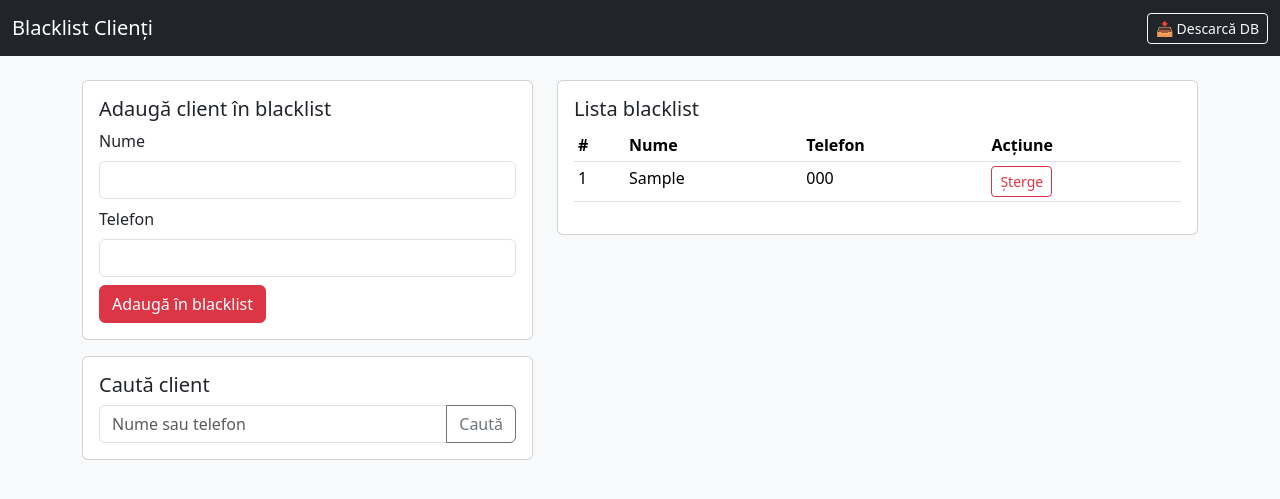
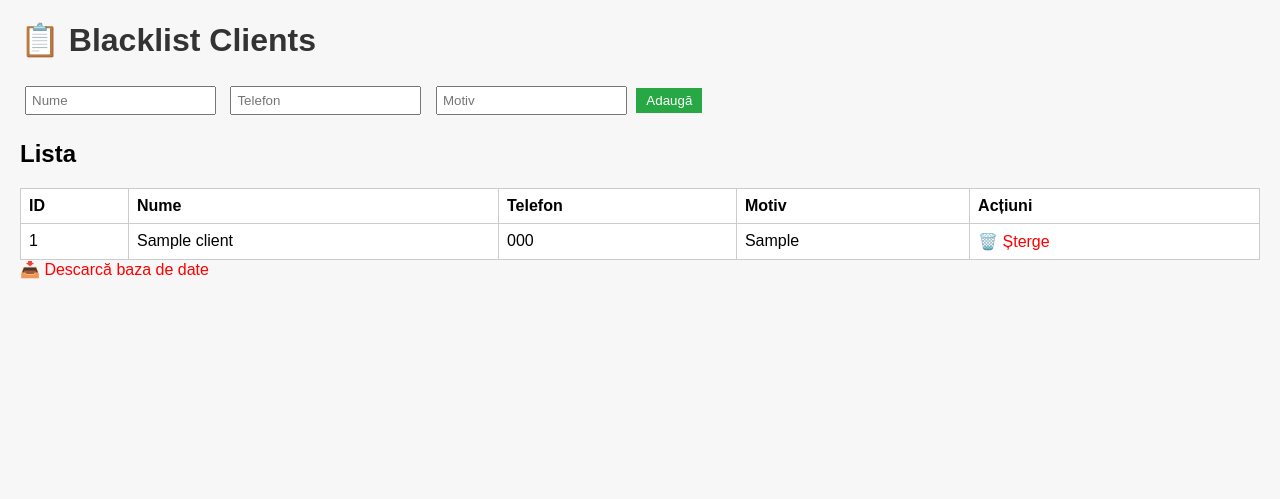
Before and after one commit to gsmcontactct/Web-Blacklist-Clients, a Flask app: page / in a window 1280 px wide. Shown: the top 499 px of the page. Run offline with Flask 3, Linux system fonts and the light colour scheme; tables that the repository leaves empty hold one stand-in row (values such as "Sample post").

Commit message:
Initial commit - Flask Blacklist Clients

```diff
--- a/app.py
+++ b/app.py
@@ -1,89 +1,55 @@
-from flask import Flask, render_template, request, redirect, url_for, flash, send_file
+from flask import Flask, render_template, request, redirect, url_for, send_file
 import sqlite3
-import re
-from pathlib import Path
-
-DB_FILE = "blacklist.db"
 
 app = Flask(__name__)
-app.secret_key = "schimba_cheia_aici"  # schimbă în producție
 
-def normalize(text):
-    return re.sub(r'[^a-z0-9 ]', '', (text or "").lower().strip())
+DB_NAME = 'blacklist.db'
 
 def init_db():
-    Path(DB_FILE).parent.mkdir(parents=True, exist_ok=True)
-    conn = sqlite3.connect(DB_FILE)
+    conn = sqlite3.connect(DB_NAME)
     c = conn.cursor()
-    c.execute("""
-        CREATE TABLE IF NOT EXISTS blacklist (
-            id INTEGER PRIMARY KEY AUTOINCREMENT,
-            nume TEXT NOT NULL,
-            telefon TEXT NOT NULL
-        )
-    """)
+    c.execute('''CREATE TABLE IF NOT EXISTS clients (
+                    id INTEGER PRIMARY KEY AUTOINCREMENT,
+                    name TEXT NOT NULL,
+                    phone TEXT NOT NULL,
+                    reason TEXT)''')
     conn.commit()
     conn.close()
 
-def get_all():
-    conn = sqlite3.connect(DB_FILE)
+@app.route('/')
+def index():
+    conn = sqlite3.connect(DB_NAME)
     c = conn.cursor()
-    c.execute("SELECT id, nume, telefon FROM blacklist ORDER BY id DESC")
-    rows = c.fetchall()
+    c.execute("SELECT * FROM clients")
+    clients = c.fetchall()
     conn.close()
-    return rows
+    return render_template('index.html', clients=clients)
 
-def search_rows(query):
-    q = normalize(query)
-    if q == "":
-        return get_all()
-    rows = get_all()
-    filtered = [r for r in rows if q in normalize(r[1]) or q in normalize(r[2])]
-    return filtered
-
-@app.route("/", methods=["GET"])
-def index():
-    q = request.args.get("q", "")
-    rows = search_rows(q)
-    return render_template("index.html", rows=rows, query=q)
-
-@app.route("/add", methods=["POST"])
-def add():
-    nume = request.form.get("nume", "").strip()
-    telefon = request.form.get("telefon", "").strip()
-    if not nume or not telefon:
-        flash("Completează nume și telefon", "danger")
-        return redirect(url_for("index"))
-    conn = sqlite3.connect(DB_FILE)
+@app.route('/add', methods=['POST'])
+def add_client():
+    name = request.form['name']
+    phone = request.form['phone']
+    reason = request.form['reason']
+    conn = sqlite3.connect(DB_NAME)
     c = conn.cursor()
-    c.execute("INSERT INTO blacklist (nume, telefon) VALUES (?, ?)", (nume, telefon))
+    c.execute("INSERT INTO clients (name, phone, reason) VALUES (?, ?, ?)", (name, phone, reason))
     conn.commit()
     conn.close()
-    flash(f"Client adăugat: {nume} ({telefon})", "success")
-    return redirect(url_for("index"))
+    return redirect(url_for('index'))
 
-@app.route("/delete", methods=["POST"])
-def delete():
-    pid = request.form.get("id")
-    if not pid or not pid.isnumeric():
-        flash("ID invalid", "danger")
-        return redirect(url_for("index"))
-    conn = sqlite3.connect(DB_FILE)
+@app.route('/delete/<int:client_id>')
+def delete_client(client_id):
+    conn = sqlite3.connect(DB_NAME)
     c = conn.cursor()
-    c.execute("DELETE FROM blacklist WHERE id=?", (int(pid),))
+    c.execute("DELETE FROM clients WHERE id=?", (client_id,))
     conn.commit()
     conn.close()
-    flash("Client șters din blacklist", "info")
-    return redirect(url_for("index"))
+    return redirect(url_for('index'))
 
-@app.route("/download-db")
+@app.route('/download-db')
 def download_db():
-    """Permite descărcarea bazei de date SQLite"""
-    if not Path(DB_FILE).exists():
-        flash("Nu există bază de date", "danger")
-        return redirect(url_for("index"))
-    return send_file(DB_FILE, as_attachment=True)
+    return send_file(DB_NAME, as_attachment=True)
 
-if __name__ == "__main__":
+if __name__ == '__main__':
     init_db()
-    app.run(debug=True)
+    app.run(host='0.0.0.0', port=5000)
--- a/requirements.txt
+++ b/requirements.txt
@@ -1 +1,2 @@
 flask
+gunicorn
--- /dev/null
+++ b/static/style.css
@@ -0,0 +1,7 @@
+body { font-family: Arial, sans-serif; margin: 20px; background: #f7f7f7; }
+h1 { color: #333; }
+form input { margin: 5px; padding: 5px; }
+button { padding: 5px 10px; background: #28a745; color: white; border: none; cursor: pointer; }
+table { width: 100%; border-collapse: collapse; margin-top: 20px; background: white; }
+th, td { border: 1px solid #ccc; padding: 8px; text-align: left; }
+a { text-decoration: none; color: red; }
--- a/templates/index.html
+++ b/templates/index.html
@@ -1,69 +1,33 @@
-{% extends "base.html" %}
-{% block content %}
-<div class="row">
-  <div class="col-md-5">
-    <div class="card mb-3">
-      <div class="card-body">
-        <h5 class="card-title">Adaugă client în blacklist</h5>
-        <form method="post" action="{{ url_for('add') }}">
-          <div class="mb-2">
-            <label class="form-label">Nume</label>
-            <input class="form-control" name="nume" required />
-          </div>
-          <div class="mb-2">
-            <label class="form-label">Telefon</label>
-            <input class="form-control" name="telefon" required />
-          </div>
-          <button class="btn btn-danger">Adaugă în blacklist</button>
-        </form>
-      </div>
-    </div>
+<!DOCTYPE html>
+<html lang="en">
+<head>
+    <meta charset="UTF-8">
+    <title>Blacklist Clients</title>
+    <link rel="stylesheet" href="{{ url_for('static', filename='style.css') }}">
+</head>
+<body>
+    <h1>📋 Blacklist Clients</h1>
+    <form action="/add" method="POST">
+        <input type="text" name="name" placeholder="Nume" required>
+        <input type="text" name="phone" placeholder="Telefon" required>
+        <input type="text" name="reason" placeholder="Motiv">
+        <button type="submit">Adaugă</button>
+    </form>
 
-    <div class="card">
-      <div class="card-body">
-        <h5 class="card-title">Caută client</h5>
-        <form method="get" action="{{ url_for('index') }}">
-          <div class="input-group">
-            <input class="form-control" name="q" value="{{ query }}" placeholder="Nume sau telefon" />
-            <button class="btn btn-outline-secondary">Caută</button>
-          </div>
-        </form>
-      </div>
-    </div>
-  </div>
+    <h2>Lista</h2>
+    <table>
+        <tr><th>ID</th><th>Nume</th><th>Telefon</th><th>Motiv</th><th>Acțiuni</th></tr>
+        {% for client in clients %}
+        <tr>
+            <td>{{ client[0] }}</td>
+            <td>{{ client[1] }}</td>
+            <td>{{ client[2] }}</td>
+            <td>{{ client[3] }}</td>
+            <td><a href="/delete/{{ client[0] }}">🗑️ Șterge</a></td>
+        </tr>
+        {% endfor %}
+    </table>
 
-  <div class="col-md-7">
-    <div class="card">
-      <div class="card-body">
-        <h5 class="card-title">Lista blacklist</h5>
-        <form method="post" action="{{ url_for('delete') }}">
-          <table class="table table-sm">
-            <thead>
-              <tr>
-                <th>#</th>
-                <th>Nume</th>
-                <th>Telefon</th>
-                <th>Acțiune</th>
-              </tr>
-            </thead>
-            <tbody>
-              {% for r in rows %}
-              <tr>
-                <td>{{ r[0] }}</td>
-                <td>{{ r[1] }}</td>
-                <td>{{ r[2] }}</td>
-                <td>
-                  <button type="submit" class="btn btn-sm btn-outline-danger" name="id" value="{{ r[0] }}" onclick="return confirm('Ștergi clientul?')">Șterge</button>
-                </td>
-              </tr>
-              {% else %}
-              <tr><td colspan="4" class="text-center">Niciun client</td></tr>
-              {% endfor %}
-            </tbody>
-          </table>
-        </form>
-      </div>
-    </div>
-  </div>
-</div>
-{% endblock %}
+    <a href="/download-db">📥 Descarcă baza de date</a>
+</body>
+</html>
```
Also changed, not shown: README.md (added), 2 other files.
